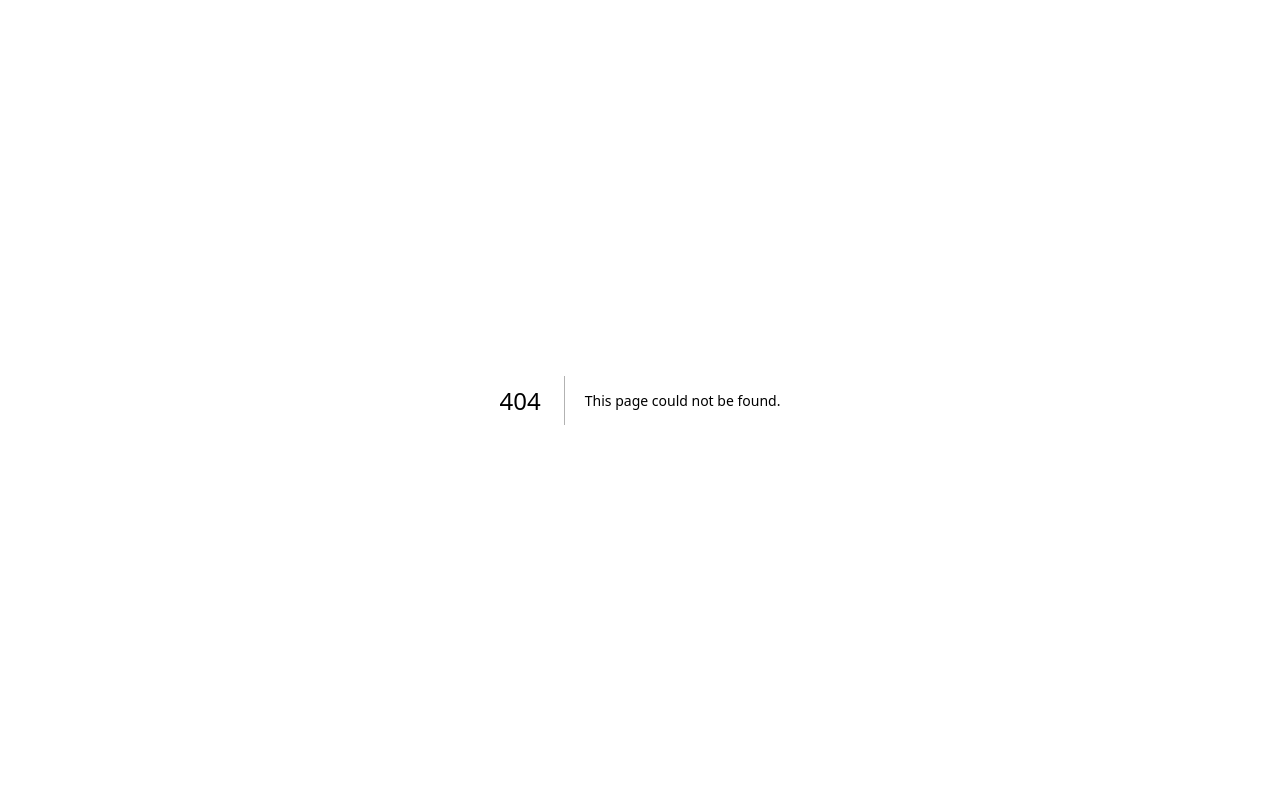
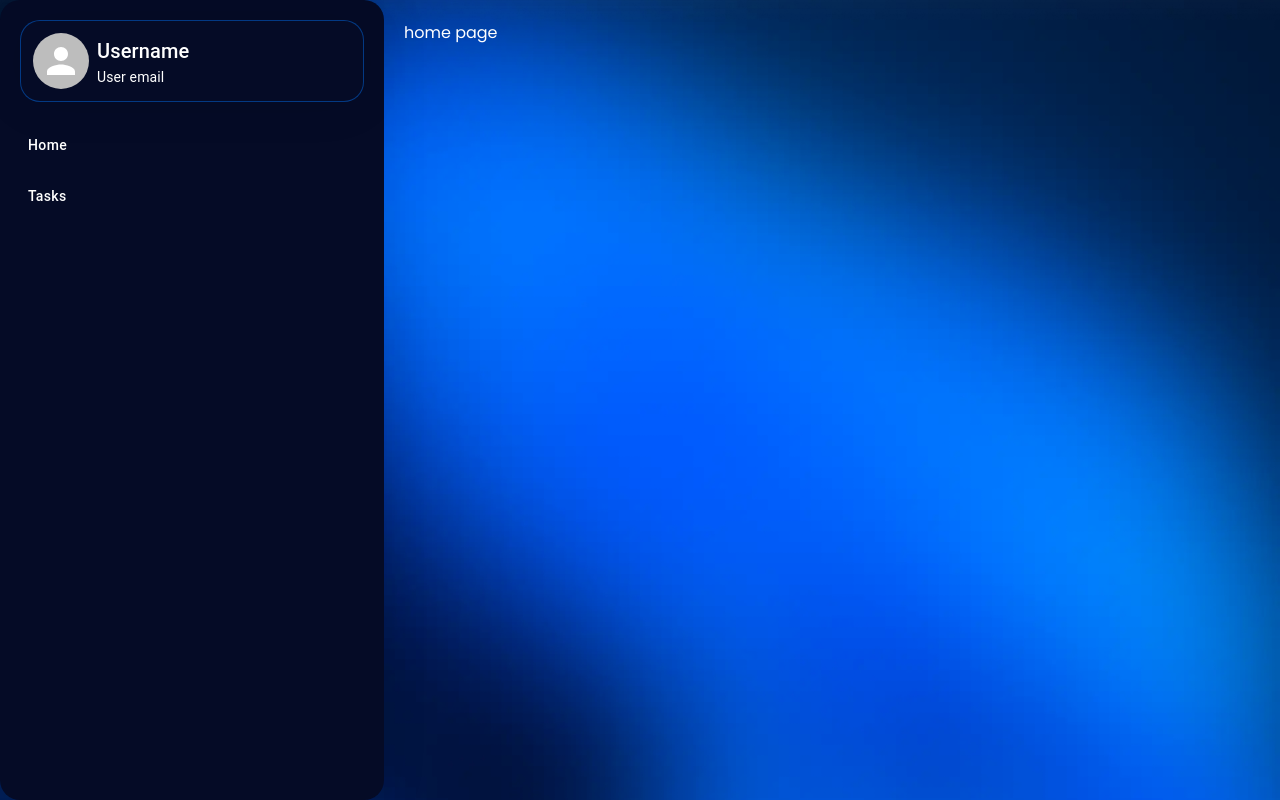
Before and after one commit to Mariam4324/multifunctional-tracker, a Next.js app: page /dashboard/home in a window 1280 px wide. Before the commit this address had no page. Built offline with nearby package versions, Linux system fonts and the light colour scheme.

Commit message:
feat: lucide setup

```diff
--- a/package.json
+++ b/package.json
@@ -14,6 +14,8 @@
     "@hookform/resolvers": "^3.9.1",
     "@mui/icons-material": "^6.1.5",
     "@mui/material": "^6.1.5",
+    "lucide": "^0.456.0",
+    "lucide-react": "^0.456.0",
     "mongodb": "^6.10.0",
     "next": "15.0.0",
     "next-auth": "^4.24.10",
--- /dev/null
+++ b/src/app/dashboard/home/page.tsx
@@ -0,0 +1,5 @@
+const page = () => {
+  return <div>home page</div>;
+};
+
+export default page;
--- a/src/components/Sidebar/Sidebar.tsx
+++ b/src/components/Sidebar/Sidebar.tsx
@@ -1,19 +1,18 @@
 import css from "./Sidebar.module.scss";
-import CottageIcon from "@mui/icons-material/Cottage";
-import TaskIcon from "@mui/icons-material/Task";
 import { Button } from "@mui/material";
 import Profile from "../Avatar/Avatar";
+import { House, LayoutList } from "lucide";
 
 const sidebarLinks = [
   {
     title: "Home",
-    path: "/",
-    icon: CottageIcon,
+    path: "/dashboard/home",
+    icon: House,
   },
   {
     title: "Tasks",
     path: "/dashboard/tasks",
-    icon: TaskIcon,
+    icon: LayoutList,
   },
 ];
 
@@ -24,22 +23,27 @@ const Sidebar = () => {
 
       <nav className={css.sidebar__menu}>
         <ul className={css.sidebar__list}>
-          {sidebarLinks.map((el) => (
+          {sidebarLinks.map((el) => {
+            return (
+              <>
                 <Button
                   href={el.path}
                   style={{
                     display: "flex",
                     justifyContent: "start",
+                    alignItems: "center",
                     textTransform: "none",
                     width: "100%",
+                    color: "#fff",
                   }}
                   key={el.title}
                   variant="text"
-              startIcon={<el.icon />}
                 >
                   {el.title}
                 </Button>
-          ))}
+              </>
+            );
+          })}
         </ul>
       </nav>
     </aside>
```
Also changed, not shown: 1 other file (tests, documents, lock files or other folders). Lines whose indentation alone changed are shown as unchanged.
